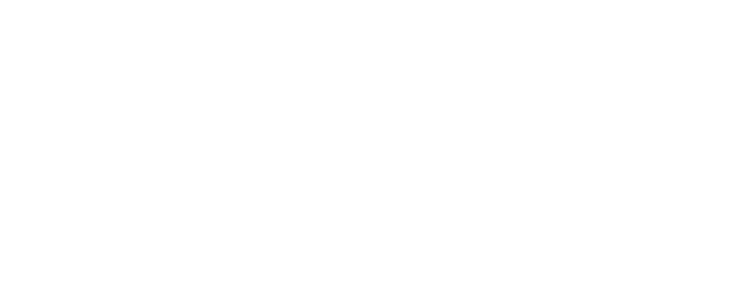
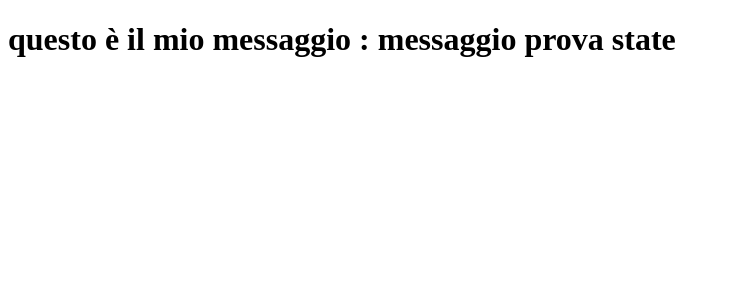
Before and after one commit to devitoangelo/vite-boolflix, a Vue app: page / in a window 1280 px wide. Shown: the top 300 px of the page, without its empty margins (0-729 px from the left). Built offline with nearby package versions, Linux system fonts and the light colour scheme.

Commit message:
create global state and use message for the test

```diff
--- a/src/App.vue
+++ b/src/App.vue
@@ -1,15 +1,30 @@
+
 <script>
+import { state } from './state'
+
 export default {
 
+  data() {
+    return{
+      state
+    }
+  }
 }
+
 </script>
 
-<template lang="">
-  <div>
+<template>
 
-  </div>
+<h1>questo è il mio messaggio : {{state.message}}</h1>
+
+
+
+
 
 </template>
-<style lang="">
+
+
+
+<style>
 
 </style>
--- /dev/null
+++ b/src/state.js
@@ -0,0 +1,6 @@
+import { reactive } from "vue";
+
+export const state = reactive({
+
+    message: 'messaggio prova state'
+})
```
